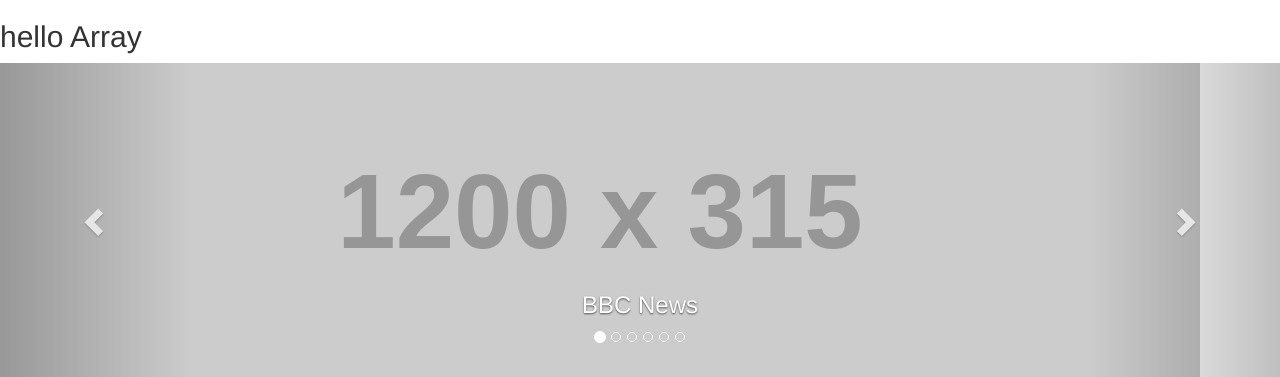
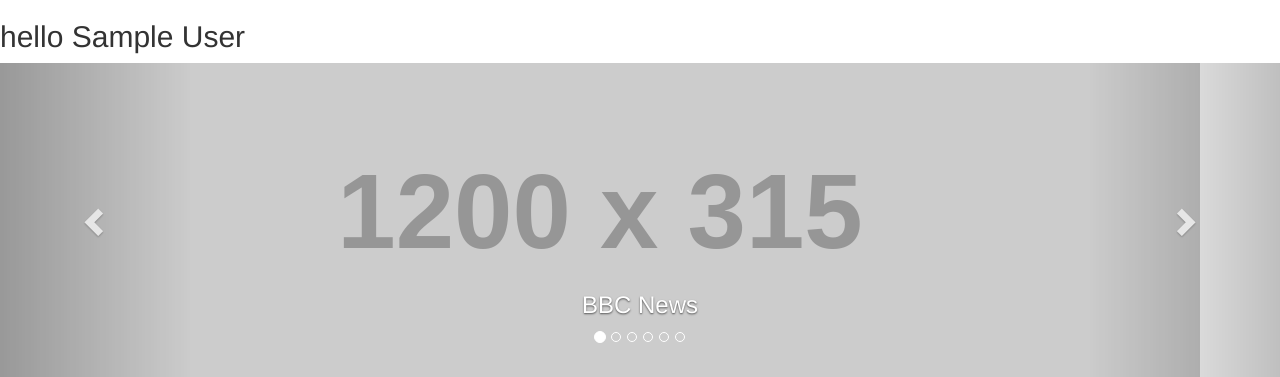
Before and after one commit to stuartrfraser/WebProgramming-, a PHP site: page /webpage.php in a window 1280 px wide. Shown: the top 377 px of the page. Run offline with PHP 8.4, Linux system fonts and the light colour scheme; tables that the repository leaves empty or names only in its code hold one stand-in row (values such as "Sample post"); grey boxes labelled with a size stand in for pictures from a placeholder-image service; data that the repository does not hold is empty; some libraries are stand-ins or nearby versions.

Commit message:
array in old result

```diff
--- a/webcoursework2/webpage.php
+++ b/webcoursework2/webpage.php
@@ -12,8 +12,8 @@ for($id = 0; $id < 6; $id++) {
 
   $SQL->execute(array(':id'=>$id));
   $result = $SQL->fetch();
-
-  array_push($array, $result);
+  $name = $result['name'];
+  array_push($array, $name);
 }
 
 //$ins = $db->query("INSERT INTO `f28wp`.`amigos` (`id`, `name`, `photo`) VALUES ('0', 'scott', 'djdjd.gif')");
```
